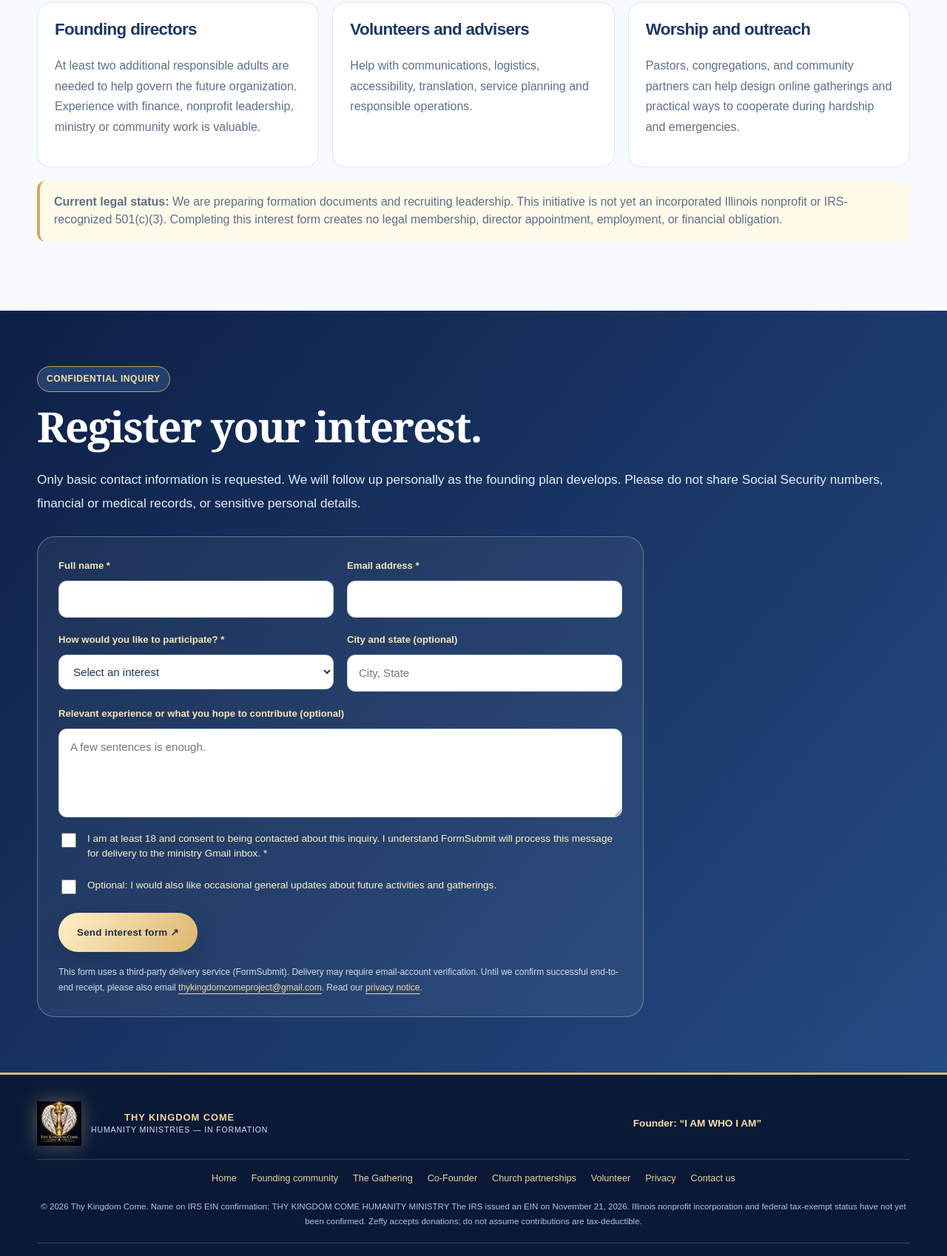
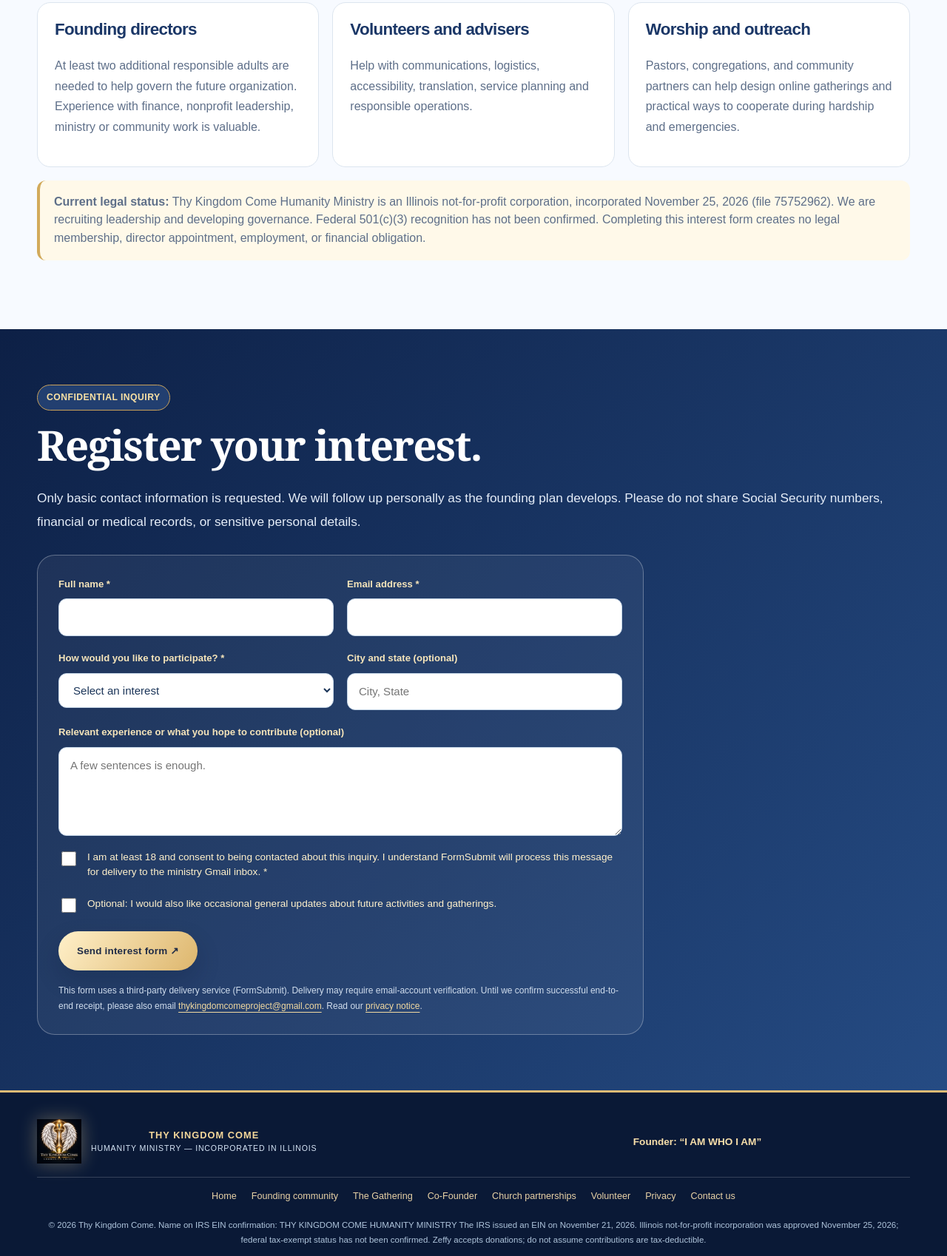
Before and after one commit to makaveli60629/ThyKingdomComeHumanity, a plain HTML site: page join.html in a window 1280 px wide. Shown: the part 1089-2787 px from the top of the page at 74% size. Drawn offline with Linux system fonts and the light colour scheme.

Commit message:
Update verified Illinois incorporation status and search metadata

```diff
--- a/join.html
+++ b/join.html
@@ -2,7 +2,7 @@
 <html lang="en"><head>
 <meta charset="utf-8"><meta name="viewport" content="width=device-width,initial-scale=1">
 <meta name="theme-color" content="#101f46">
-<meta name="description" content="Explore the founding team of Thy Kingdom Come Community Church. Join a Christian-rooted, all-welcome ministry in formation.">
+<meta name="description" content="Explore the founding team of Thy Kingdom Come Community Church. Join a Christian-rooted, all-welcome Illinois not-for-profit ministry incorporated November 25, 2026.">
 <link rel="canonical" href="https://thykingdomcomehumanity.org/join.html">
 <link rel="icon" href="/assets/thy-kingdom-come-logo.webp" type="image/webp">
 <link rel="stylesheet" href="/assets/style.css?v=10">
@@ -20,12 +20,12 @@
 <meta property="og:type" content="website">
 <meta property="og:site_name" content="Thy Kingdom Come Community Church">
 <meta property="og:title" content="Join Thy Kingdom Come Community Church | Founding Team">
-<meta property="og:description" content="Explore the founding team of Thy Kingdom Come Community Church. Join a Christian-rooted, all-welcome ministry in formation.">
+<meta property="og:description" content="Explore the founding team of Thy Kingdom Come Community Church. Join a Christian-rooted, all-welcome Illinois not-for-profit ministry incorporated November 25, 2026.">
 <meta property="og:url" content="https://thykingdomcomehumanity.org/join.html">
 <meta property="og:image" content="https://thykingdomcomehumanity.org/assets/thy-kingdom-come-logo.webp">
 <meta name="twitter:card" content="summary_large_image">
 <meta name="twitter:title" content="Join Thy Kingdom Come Community Church | Founding Team">
-<meta name="twitter:description" content="Explore the founding team of Thy Kingdom Come Community Church. Join a Christian-rooted, all-welcome ministry in formation.">
+<meta name="twitter:description" content="Explore the founding team of Thy Kingdom Come Community Church. Join a Christian-rooted, all-welcome Illinois not-for-profit ministry incorporated November 25, 2026.">
 <meta name="twitter:image" content="https://thykingdomcomehumanity.org/assets/thy-kingdom-come-logo.webp">
 </head>
 <body class="entered founding-page"><a class="skip" href="#main-content">Skip to main content</a>
@@ -39,13 +39,13 @@
 <p class="intro-emphasis">Faith • Humanity • Community • Preparedness</p>
 <p>We're bringing together volunteers, church leaders, organizers and experienced advisers to help shape an online-first ministry rooted in worship and practical compassion. This is an invitation to connect—not an application for formal corporate membership.</p>
 <div class="intro-actions"><a class="button gold-button" href="#register">Express interest</a><a class="button outline-button" href="/partners.html">Represent a church?</a></div>
-<p class="intro-status">Illinois nonprofit filing submitted November 21, 2026; approval pending • Three founding directors needed • IRS EIN issued November 21, 2026 • Federal tax-exempt status not confirmed</p>
+<p class="intro-status">Illinois nonprofit incorporation approved November 25, 2026 • Three founding directors needed • IRS EIN issued November 21, 2026 • Federal tax-exempt status not confirmed</p>
 </div><div class="intro-emblem"><img src="/assets/thy-kingdom-come-logo.webp" width="350" height="350" alt="Thy Kingdom Come winged emblem"><p>A place for purpose. A network for compassion.</p></div></div></section>
 <section class="subsection"><div class="container"><p class="section-eyebrow">Choose a path</p><h2>There is more than one way to help.</h2><div class="reg-columns">
 <article><h3>Founding directors</h3><p>At least two additional responsible adults are needed to help govern the future organization. Experience with finance, nonprofit leadership, ministry or community work is valuable.</p></article>
 <article><h3>Volunteers and advisers</h3><p>Help with communications, logistics, accessibility, translation, service planning and responsible operations.</p></article>
 <article><h3>Worship and outreach</h3><p>Pastors, congregations, and community partners can help design online gatherings and practical ways to cooperate during hardship and emergencies.</p></article>
-</div><p class="reg-note"><strong>Current legal status:</strong> We are preparing formation documents and recruiting leadership. This initiative is not yet an incorporated Illinois nonprofit or IRS-recognized 501(c)(3). Completing this interest form creates no legal membership, director appointment, employment, or financial obligation.</p></div></section>
+</div><p class="reg-note"><strong>Current legal status:</strong> Thy Kingdom Come Humanity Ministry is an Illinois not-for-profit corporation, incorporated November 25, 2026 (file 75752962). We are recruiting leadership and developing governance. Federal 501(c)(3) recognition has not been confirmed. Completing this interest form creates no legal membership, director appointment, employment, or financial obligation.</p></div></section>
 <section class="subsection registration" id="register"><div class="container"><span class="reg-chip">CONFIDENTIAL INQUIRY</span><h2>Register your interest.</h2>
 <p class="lead-p">Only basic contact information is requested. We will follow up personally as the founding plan develops. Please do not share Social Security numbers, financial or medical records, or sensitive personal details.</p>
 <form class="interest-form" action="https://formsubmit.co/thykingdomcomeproject@gmail.com" method="POST" aria-label="Founding community interest form">
@@ -63,8 +63,8 @@
 <label class="check-row"><input type="checkbox" name="newsletter_opt_in" value="Yes, send general updates"><span>Optional: I would also like occasional general updates about future activities and gatherings.</span></label>
 <div class="form-actions"><button class="button gold-button" type="submit">Send interest form ↗</button></div>
 <p class="form-smallprint">This form uses a third-party delivery service (FormSubmit). Delivery may require email-account verification. Until we confirm successful end-to-end receipt, please also email <a class="plain-link" href="mailto:thykingdomcomeproject@gmail.com?subject=Founding%20Community%20Interest">thykingdomcomeproject@gmail.com</a>. Read our <a class="plain-link" href="/privacy.html">privacy notice</a>.</p>
-</form></div></section></main><footer class="founder-footer"><div class="container footer-grid"><div class="footer-branding"><img src="/assets/thy-kingdom-come-logo.webp" width="60" height="60" alt=""><div><strong>THY KINGDOM COME</strong><span>HUMANITY MINISTRIES — IN FORMATION</span></div></div>
+</form></div></section></main><footer class="founder-footer"><div class="container footer-grid"><div class="footer-branding"><img src="/assets/thy-kingdom-come-logo.webp" width="60" height="60" alt=""><div><strong>THY KINGDOM COME</strong><span>HUMANITY MINISTRY — INCORPORATED IN ILLINOIS</span></div></div>
 <div class="footer-founder"><strong>Founder: “I AM WHO I AM”</strong></div>
 <nav class="footer-links"><a href="/">Home</a><a href="/join.html">Founding community</a><a href="/members.html">The Gathering</a><a href="/founder.html">Co-Founder</a><a href="/partners.html">Church partnerships</a><a href="/volunteer.html">Volunteer</a><a href="/privacy.html">Privacy</a><a href="mailto:thykingdomcomeproject@gmail.com">Contact us</a></nav>
-<p class="footer-copyright">© 2026 Thy Kingdom Come. Name on IRS EIN confirmation: THY KINGDOM COME HUMANITY MINISTRY The IRS issued an EIN on November 21, 2026. Illinois nonprofit incorporation and federal tax-exempt status have not yet been confirmed. Zeffy accepts donations; do not assume contributions are tax-deductible.</p>
+<p class="footer-copyright">© 2026 Thy Kingdom Come. Name on IRS EIN confirmation: THY KINGDOM COME HUMANITY MINISTRY The IRS issued an EIN on November 21, 2026. Illinois not-for-profit incorporation was approved November 25, 2026; federal tax-exempt status has not been confirmed. Zeffy accepts donations; do not assume contributions are tax-deductible.</p>
 <p class="footer-cofounder"><a href="/founder.html" style="color:#f8dfaa">Ronald Chadee · Co-Founder &amp; Founding Steward</a></p></div></footer></body></html>
```
